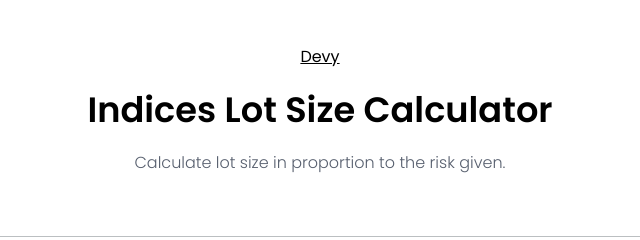
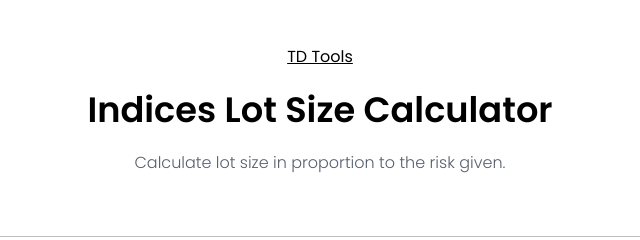
Before and after one commit to jaykasiphat/calculot, a plain HTML site: page index.html in a window 1280 px wide. Shown: the top 240 px of the page, 320-960 px from the left. Drawn offline with Linux system fonts and the light colour scheme.

Commit message:
Change brand name

```diff
--- a/index.html
+++ b/index.html
@@ -14,7 +14,7 @@
 <body>
   <header>
     <div class="wrapper">
-      <a href="#">Devy</a>
+      <a href="#">TD Tools</a>
       <h1>Indices Lot Size Calculator</h1>
       <p>Calculate lot size in proportion to the risk given.</p>
     </div>
```
